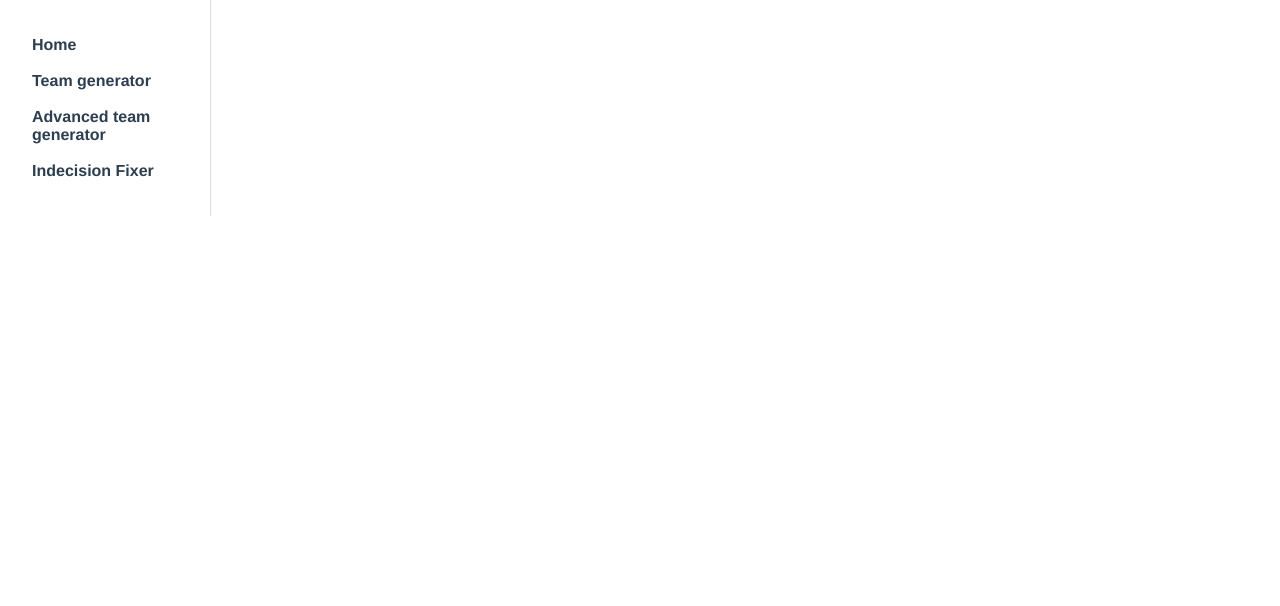
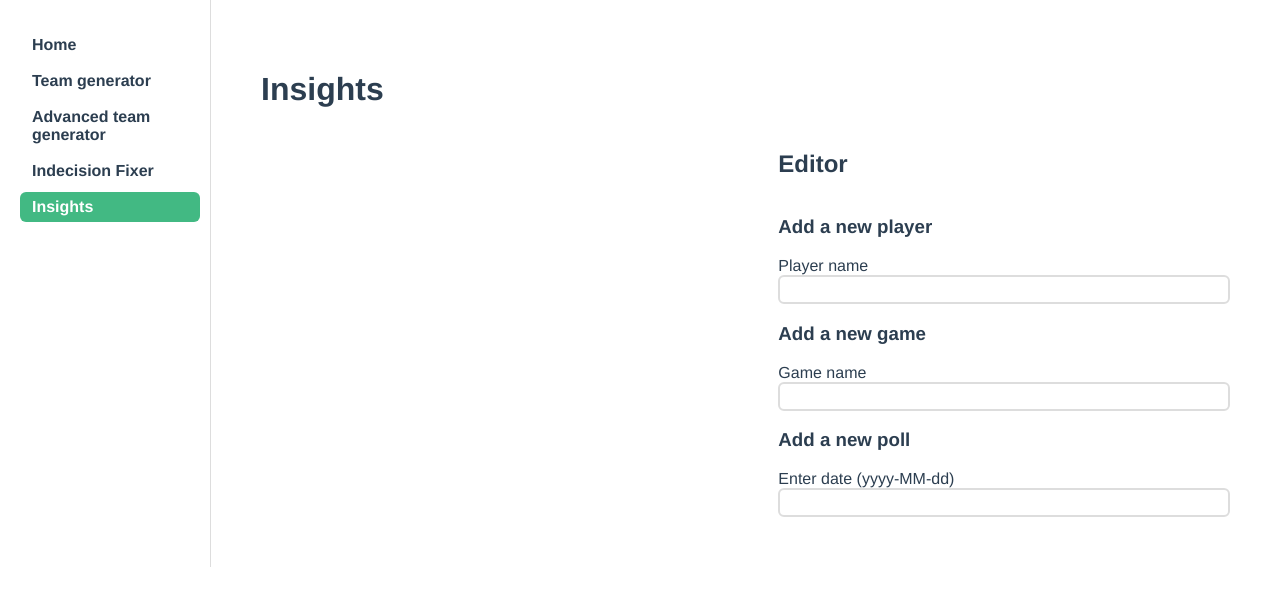
Before and after one commit to viewfromthesky/gn-tools, a Vue app: page /insights in a window 1280 px wide. Shown: the top 606 px of the page. Built offline with nearby package versions, Linux system fonts and the light colour scheme.

Commit message:
Introducing global state with Pinia, beginning work on Insights

```diff
--- a/src/App.vue
+++ b/src/App.vue
@@ -4,6 +4,7 @@
     <router-link to="/team-generator">Team generator</router-link>
     <router-link to="/adv-team-generator">Advanced team generator</router-link>
     <router-link to="/indecision-fixer">Indecision Fixer</router-link>
+	<router-link to="/insights">Insights</router-link>
   </div>
   <div id="main">
     <router-view />
--- /dev/null
+++ b/src/components/ui/Input.vue
@@ -0,0 +1,60 @@
+<template>
+	<div class="flex-row">
+		<div class="flex-1">
+			<label>{{ labelText }}</label>
+			<input :type="type" v-model="simulatedValue" @keydown.enter="enterPressed" />
+		</div>
+	</div>
+</template>
+
+<script>
+export default {
+	props: {
+		labelText: {
+			type: String,
+			default: ""
+		},
+		type: {
+			type: String,
+			default: "text"
+		},
+		modelValue: {
+			type: String,
+			default: null
+		}
+	},
+	data() {
+		return {
+			localValue: null
+		};
+	},
+	computed: {
+		simulatedValue: {
+			get() {
+				if(!this.localValue) {
+					return this.modelValue;
+				}
+
+				return this.localValue;
+			},
+			set(value)
+			{
+				this.localValue = value;
+			}
+		}
+	},
+	watch: {
+		localValue(newVal) {
+			this.$emit("update:modelValue", newVal);
+		},
+		modelValue(newVal) {
+			this.simulatedValue = newVal;
+		}
+	},
+	methods: {
+		enterPressed() {
+			this.$emit("enter-pressed");
+		}
+	}
+};
+</script>
--- a/src/main.ts
+++ b/src/main.ts
@@ -1,7 +1,9 @@
 import { createApp } from "vue";
 import App from "./App.vue";
 import router from "./router";
+import { createPinia } from "pinia";
 
 createApp(App)
   .use(router)
+  .use(createPinia())
   .mount("#app");
--- a/src/router/index.ts
+++ b/src/router/index.ts
@@ -30,7 +30,15 @@ const routes: Array<RouteRecordRaw> = [
     import(
       /* webpackChunkName: "indecision-fixer" */ "../views/IndecisionFixer.vue"
     )
-  }
+  },
+  {
+		path: "/insights",
+		name: "Insights",
+		component: () =>
+			import(
+				/* webpackChunkName: "insights" */ "../views/Insights.vue"
+			)
+	}
 ];
 
 const router = createRouter({
--- /dev/null
+++ b/src/store/games.ts
@@ -0,0 +1,39 @@
+import { defineStore } from "pinia";
+import { Game, GameState } from "@/types";
+
+export const useGameStore = defineStore({
+	id: "gameStore",
+	state() {
+		return {
+			games: []
+		};
+	},
+	actions: {
+		addNewGame(game: Game) {
+			// Get the number of items in the games array before adding
+			const count = this.games.length;
+
+			// If this game doesn't exist, add it to the array
+			if(!this.games.find((listedGame: Game) => listedGame.id === game.id)) {
+				this.games.push(game);
+			}
+
+			// If the length of the array increased, send true. Otherwise, send false
+			return this.games.length > count;
+		},
+		removeGameById(id: string) {
+			// Get the number of items in the games array before removing
+			const count = this.games.length;
+
+			// Find the game, and remove it from the array
+			this.games.splice(this.games.findIndex((listedGame: Game) => listedGame.id === id), 1);
+
+			// Send back the number of games that were removed
+			return count - this.games.length;
+		}
+	},
+	getters: {
+		all: (state: GameState) => state.games,
+		byId: (state: GameState) => (id: string) => state.games.find((game: Game) => game.id === id)
+	}
+});
--- /dev/null
+++ b/src/store/players.ts
@@ -0,0 +1,39 @@
+import { defineStore } from "pinia";
+import { Player, PlayerState } from "@/types";
+
+export const usePlayerStore = defineStore({
+	id: "playerStore",
+	state() {
+		return {
+			players: []
+		};
+	},
+	actions: {
+		addNewPlayer(player: Player) {
+			// Get the number of items in the players array before adding
+			const count = this.players.length;
+
+			// If this player doesn't exist, add them to the array
+			if(!this.players.find((listedPlayer: Player) => listedPlayer.id === player.id)) {
+				this.players.push(player);
+			}
+
+			// If the length of the array increased, send true. Otherwise, send false
+			return this.players.length > count;
+		},
+		removePlayerById(id: string) {
+			// Get the number of items in the players array before removing
+			const count = this.players.length;
+
+			// Find the player, and remove them from the array
+			this.players.splice(this.players.findIndex((listedPlayer: Player) => listedPlayer.id === id), 1);
+
+			// Send back the number of players that were removed
+			return count - this.players.length;
+		}
+	},
+	getters: {
+		all: (state: PlayerState) => state.players,
+		byId: (state: PlayerState) => (id: string) => state.players.find((player: Player) => player.id === id)
+	}
+});
--- /dev/null
+++ b/src/types/index.ts
@@ -0,0 +1,18 @@
+export interface Player {
+	id: string,
+	name: string
+};
+
+export interface PlayerState {
+	players: Player[]
+};
+
+// The Game and Player types are the same now, but they could change in future
+export interface Game {
+	id: string,
+	name: string
+};
+
+export interface GameState {
+	games: Game[]
+};
--- /dev/null
+++ b/src/views/Insights.vue
@@ -0,0 +1,130 @@
+<template>
+  <div>
+    <h1>Insights</h1>
+		<div class="flex-row" style="align-items: flex-start">
+			<div class="flex-2">
+				<ul>
+					<li
+						v-for="player in players"
+						:key="player.id"
+					>
+						{{ player.name }}
+						<button @click="removePlayer(player.id)">
+							Remove
+						</button>
+					</li>
+				</ul>
+				<ul>
+					<li
+						v-for="game in games"
+						:key="game.id"
+					>
+						{{ game.name }}
+						<button @click="removeGame(game.id)">
+							Remove
+						</button>
+					</li>
+				</ul>
+			</div>
+			<div class="flex-1">
+				<h2>Editor</h2>
+				<div>
+					<h3>Add a new player</h3>
+					<Input
+						v-model="newPlayer"
+						@enter-pressed="addNewPlayer"
+						labelText="Player name"
+					/>
+					<h3>Add a new game</h3>
+					<Input
+						v-model="newGame"
+						@enter-pressed="addNewGame"
+						labelText="Game name"
+					/>
+					<h3>Add a new poll</h3>
+					<Input
+						v-model="newPoll.date"
+						labelText="Enter date (yyyy-MM-dd)"
+					/>
+				</div>
+			</div>
+		</div>
+  </div>
+</template>
+
+<script>
+import { defineComponent } from "vue";
+import { v4 } from "uuid";
+import Input from "@/components/ui/Input";
+import { usePlayerStore } from "@/store/players";
+import { useGameStore } from "@/store/games";
+
+
+export default {
+	components: { Input },
+	setup() {
+		const playerStore = usePlayerStore();
+		const gameStore = useGameStore();
+
+		return {
+			playerStore,
+			gameStore
+		};
+	},
+  data() {
+    return {
+      newPlayer: "",
+      newGame: "",
+			newPoll: {
+				date: "",
+				options: [],
+				votes: {}
+			}
+    };
+  },
+	computed: {
+		players: {
+			get() {
+				return this.playerStore.all;
+			}
+		},
+		games: {
+			get() {
+				return this.gameStore.all;
+			}
+		}
+	},
+  methods: {
+    addNewPlayer() {
+			const success = this.playerStore.addNewPlayer({
+				id: v4(),
+				name: this.newPlayer
+			});
+
+			if(success) {
+				this.newPlayer = "";
+			}
+    },
+		addNewGame() {
+			const success = this.gameStore.addNewGame({
+				id: v4(),
+				name: this.newGame
+			});
+
+			if(success) {
+				this.newGame = "";
+			}
+		},
+		removePlayer(id) {
+			const numberRemoved = this.playerStore.removePlayerById(id);
+
+			console.info(`Removed ${numberRemoved} player(s) from store`);
+		},
+		removeGame(id) {
+			const numberRemoved = this.gameStore.removeGameById(id);
+
+			console.info(`Removed ${numberRemoved} game(s) from store`);
+		}
+  }
+};
+</script>
```
